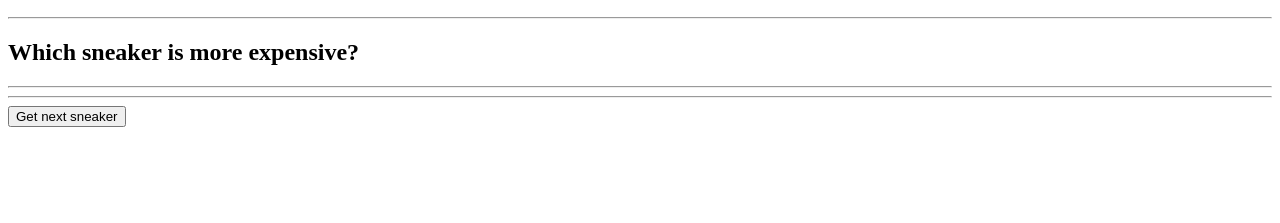
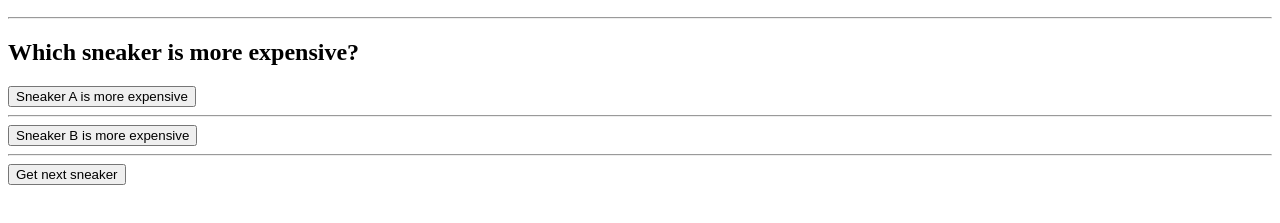
Before and after one commit to purplebugs/sneakers-game, a website: page static/index.html in a window 1280 px wide. Shown: the part 111-334 px from the top of the page. Drawn offline with Linux system fonts and the light colour scheme; no server answers.

Commit message:
show Correct/Incorrect message

```diff
--- a/static/functions.js
+++ b/static/functions.js
@@ -30,12 +30,38 @@ const renderSneakers_A_and_B_forPriceComparison = (sneakers) => {
   sneakerA_El.innerText = "";
   sneakerB_El.innerText = "";
 
+  // render
   const sneakerA_String = `sneakerA.name: ${sneakerA.name} - sneakerA.retailPrice: ${sneakerA.retailPrice} - sneakerA.image.small: ${sneakerA.image.small}`;
   const sneakerB_String = `sneakerB.name: ${sneakerB.name} - sneakerB.retailPrice: ${sneakerB.retailPrice} - sneakerB.image.small: ${sneakerB.image.small}`;
 
-  // render
   sneakerA_El.innerText = JSON.stringify(sneakerA_String);
   sneakerB_El.innerText = JSON.stringify(sneakerB_String);
+};
+
+const moreExpensive = (selected) => {
+  const selectedA = selected === "A";
+  const selectedB = selected === "B";
+
+  const sneakerA_retailPrice =
+    tracker.sneakers[tracker.currentSneakerA_Index].retailPrice;
+
+  const sneakerB_retailPrice =
+    tracker.sneakers[tracker.currentSneakerB_Index].retailPrice;
+
+  const sneakerA_is_moreExpensive = sneakerA_retailPrice > sneakerB_retailPrice;
+  const sneakerB_is_moreExpensive = sneakerA_retailPrice < sneakerB_retailPrice;
+
+  const result = `${sneakerA_retailPrice} is higher than ${sneakerB_retailPrice}`;
+
+  // TODO add result if they are equal
+  if (
+    (selectedA && sneakerA_is_moreExpensive) ||
+    (selectedB && sneakerB_is_moreExpensive)
+  ) {
+    console.log(`Correct! ${result}`);
+  } else {
+    console.log(`Incorrect! ${result}`);
+  }
 };
 
 const getNextSneaker = () => {
--- a/static/index.html
+++ b/static/index.html
@@ -14,8 +14,18 @@
         <hr />
         <h2>Which sneaker is more expensive?</h2>
         <div id="sneakersForPriceComparison">
+          <span
+            ><button id="selectSneakerA" onClick="moreExpensive('A')">
+              Sneaker A is more expensive
+            </button></span
+          >
           <span id="sneakerA"></span>
           <hr />
+          <span
+            ><button id="selectSneakerB" onClick="moreExpensive('B')">
+              Sneaker B is more expensive
+            </button></span
+          >
           <span id="sneakerB"></span>
         </div>
         <hr />
```
